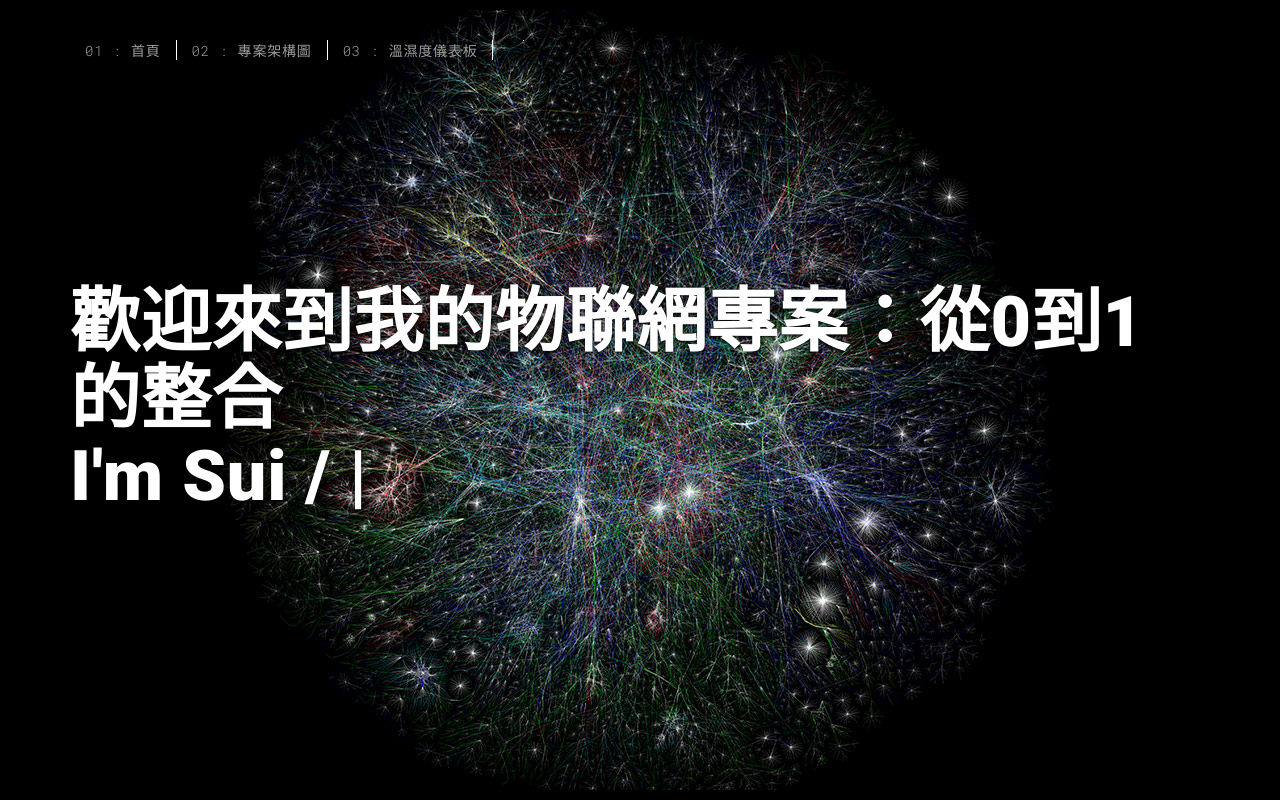
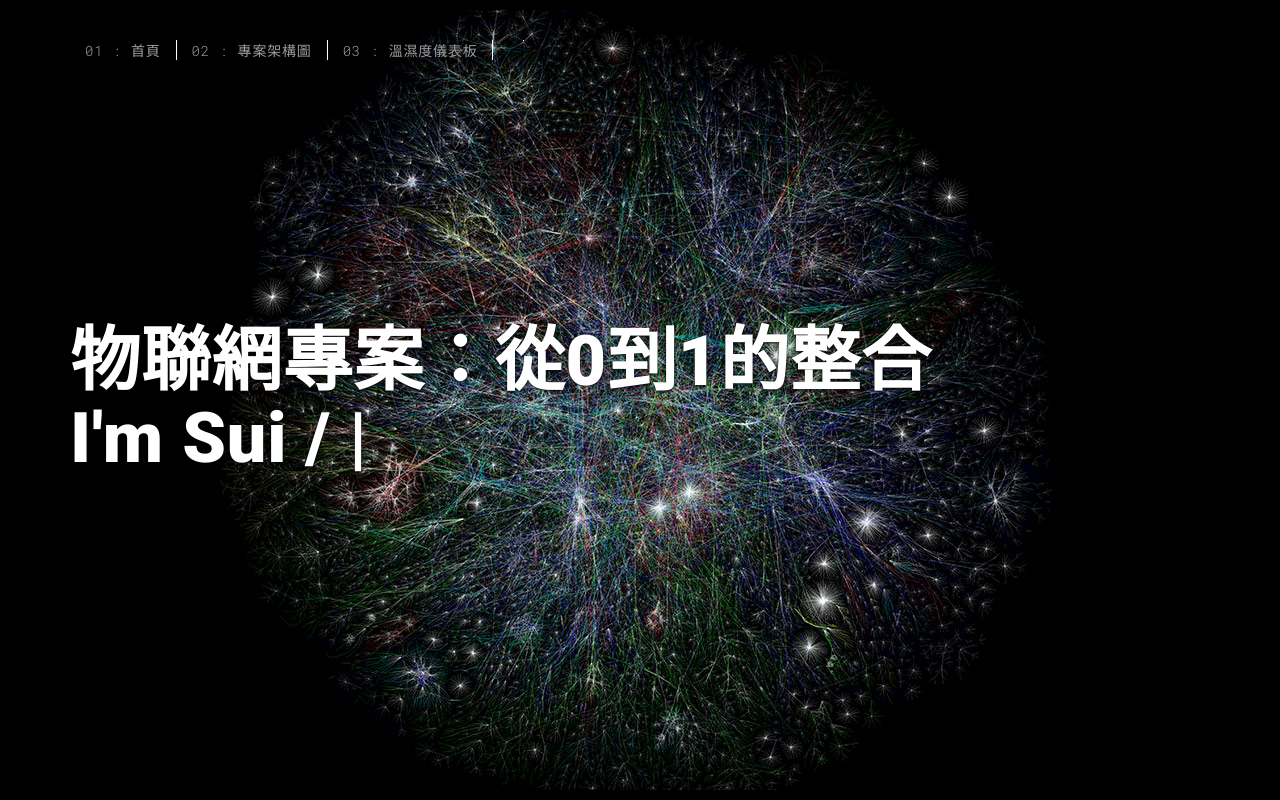
Before and after one commit to hsilan-sui/flask_project, a Flask app: page / in a window 1280 px wide. Run offline with Flask 3, Linux system fonts and the light colour scheme; some libraries are stand-ins or nearby versions.

Commit message:
fix words

```diff
--- a/web_server/templates/index.html
+++ b/web_server/templates/index.html
@@ -10,7 +10,7 @@
         <div class="hero-full-wrapper">
           <div class="text-content">
             <h1>
-              歡迎來到我的物聯網專案：從0到1的整合<br />
+              物聯網專案：從0到1的整合<br />
               <span id="typed-strings">
                 <span>I'm Sui / 游方箏</span>
                 <span>軟體工程師</span>
```
